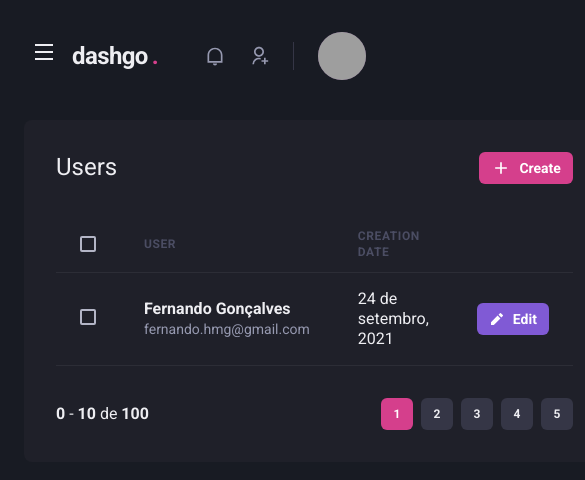
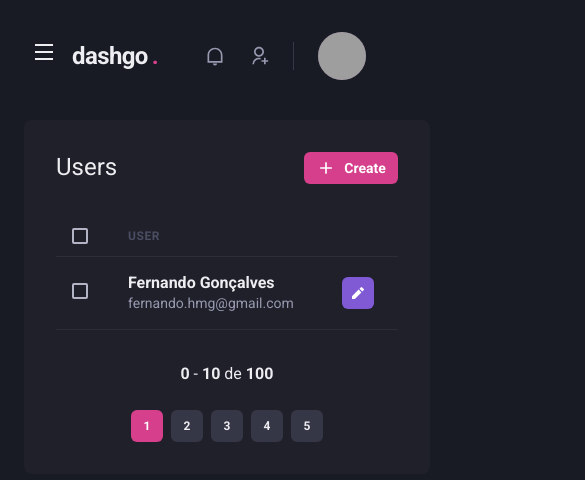
Before and after one commit to fernandohmg/dashgo, a Next.js app: page /users in a window 390 px wide. Shown: the top 480 px of the page, 585 px wide, since content can reach past the window. Built offline with nearby package versions, Linux system fonts and the light colour scheme; grey boxes are pictures that could not be loaded.

Commit message:
Responsive design

```diff
--- a/src/components/Pagination/index.tsx
+++ b/src/components/Pagination/index.tsx
@@ -1,11 +1,17 @@
 import { HStack } from "@chakra-ui/layout";
-import { Box } from "@chakra-ui/react";
+import { Box, Stack } from "@chakra-ui/react";
 import React from "react";
 import { PaginationItem } from "./PaginationItem";
 
 export function Pagination() {
   return (
-    <HStack spacing="6" mt="8" justify="space-between" align="center">
+    <Stack
+      direction={["column", "row"]}
+      spacing="6"
+      mt="8"
+      justify="space-between"
+      align="center"
+    >
       <Box>
         <strong>0</strong> - <strong>10</strong> de <strong>100</strong>
       </Box>
@@ -16,6 +22,6 @@ export function Pagination() {
         <PaginationItem number={4} />
         <PaginationItem number={5} />
       </HStack>
-    </HStack>
+    </Stack>
   );
 }
--- a/src/pages/users/create.tsx
+++ b/src/pages/users/create.tsx
@@ -19,17 +19,17 @@ export default function CreateUser() {
       <Header />
       <Flex w="100%" my="6" maxW="1480" mx="auto" px="6">
         <Sidebar />
-        <Box flex="1" borderRadius="8" bg="gray.800" p="8">
+        <Box flex="1" borderRadius="8" bg="gray.800" p={["6", "8"]}>
           <Heading size="lg" fontWeight="normal">
             Create user
           </Heading>
           <Divider my="6" borderColor="gray.700" />
           <VStack spacing="8">
-            <SimpleGrid minChildWidth="240px" spacing="8" w="100%">
+            <SimpleGrid minChildWidth="240px" spacing={["6", "8"]} w="100%">
               <Input name="name" label="Name" />
               <Input name="email" label="E-mail" type="email" />
             </SimpleGrid>
-            <SimpleGrid minChildWidth="240px" spacing="8" w="100%">
+            <SimpleGrid minChildWidth="240px" spacing={["6", "8"]} w="100%">
               <Input name="password" label="Password" type="password" />
               <Input
                 name="password_confirmation"
--- a/src/pages/users/index.tsx
+++ b/src/pages/users/index.tsx
@@ -1,7 +1,8 @@
-import { Button } from "@chakra-ui/button";
+import { Button, IconButton } from "@chakra-ui/button";
 import { Checkbox } from "@chakra-ui/checkbox";
 import Icon from "@chakra-ui/icon";
 import { Box, Flex, Heading } from "@chakra-ui/layout";
+import { useBreakpointValue } from "@chakra-ui/media-query";
 import { Table, Tbody, Td, Th, Thead, Tr } from "@chakra-ui/table";
 import React from "react";
 import { RiAddFill, RiPencilFill } from "react-icons/ri";
@@ -10,6 +11,8 @@ import { Pagination } from "../../components/Pagination";
 import { Sidebar } from "../../components/Sidebar";
 
 export default function UserList() {
+  const isWideVersion = useBreakpointValue({ base: false, lg: true });
+
   return (
     <Box>
       <Header />
@@ -33,17 +36,17 @@ export default function UserList() {
           <Table colorScheme="whiteAlpha">
             <Thead>
               <Tr>
-                <Th px="6" color="gray.300" width="8">
+                <Th px={["4", "4", "6"]} color="gray.300" width="8">
                   <Checkbox colorScheme="pink" />
                 </Th>
                 <Th>User</Th>
-                <Th>Creation date</Th>
+                {isWideVersion && <Th>Creation date</Th>}
                 <Th w="8"></Th>
               </Tr>
             </Thead>
             <Tbody>
-              <Tr px="6">
-                <Td>
+              <Tr>
+                <Td px={["4", "4", "6"]}>
                   <Checkbox colorScheme="pink" />
                 </Td>
                 <Td>
@@ -52,8 +55,9 @@ export default function UserList() {
                     fernando.hmg@gmail.com
                   </Box>
                 </Td>
-                <Td>24 de setembro, 2021</Td>
+                {isWideVersion && <Td>24 de setembro, 2021</Td>}
                 <Td>
+                  {isWideVersion ? (
                     <Button
                       as="a"
                       size="sm"
@@ -63,6 +67,16 @@ export default function UserList() {
                     >
                       Edit
                     </Button>
+                  ) : (
+                    <IconButton
+                      aria-label="Edit user"
+                      as="a"
+                      size="sm"
+                      fontSize="sm"
+                      colorScheme="purple"
+                      icon={<Icon as={RiPencilFill} fontSize="16" />}
+                    />
+                  )}
                 </Td>
               </Tr>
             </Tbody>
```
Also changed, not shown: src/pages/dashboard.tsx (+12 -0 lines). Lines whose indentation alone changed are shown as unchanged.
